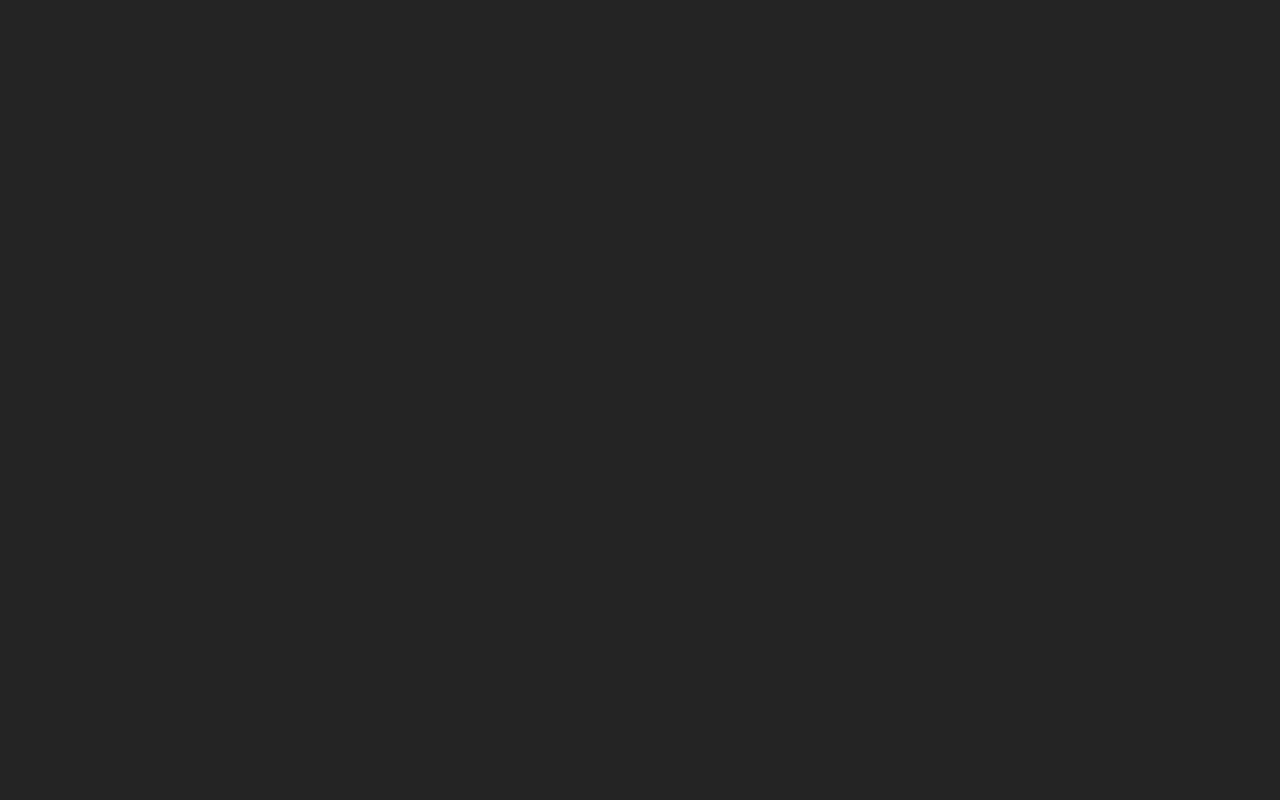
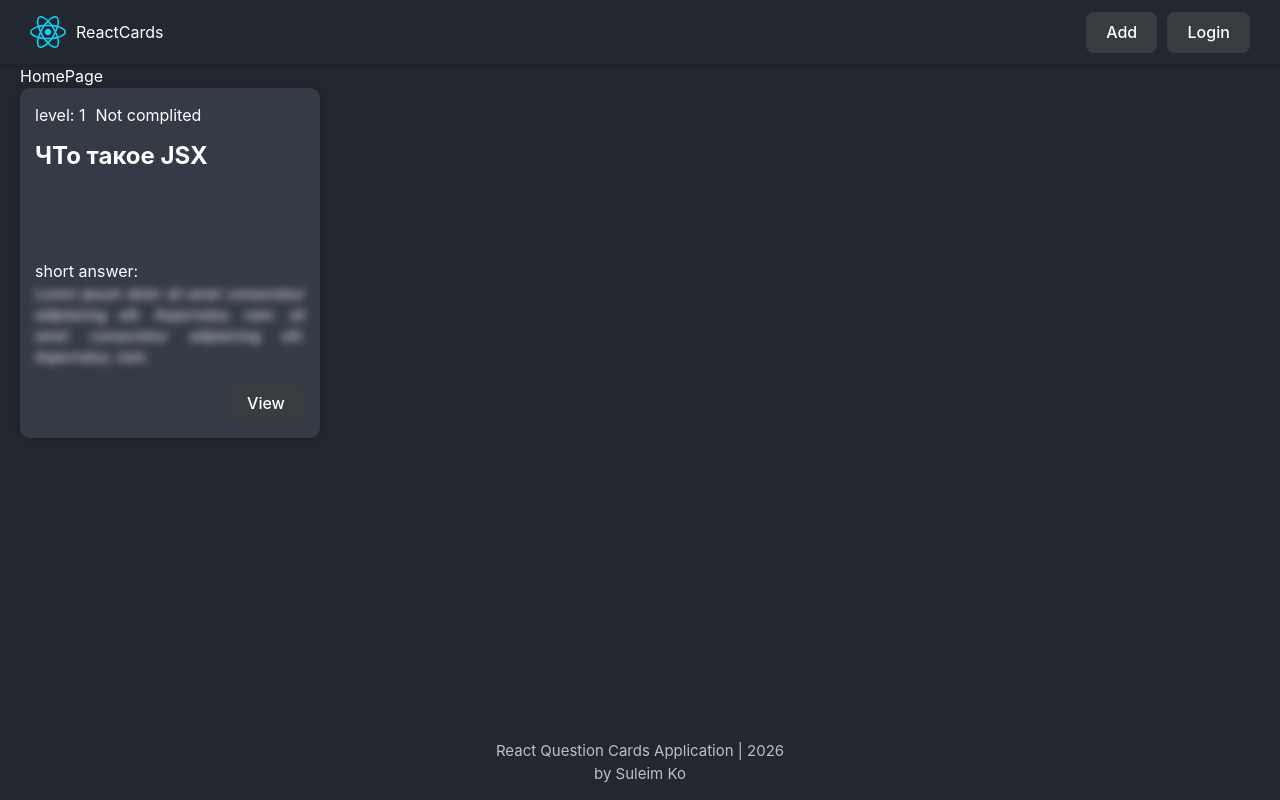
Before and after one commit to Kotiev12/react-app-course, a React (Vite) app: page / in a window 1280 px wide. Before the commit this address had no page. Built offline with nearby package versions, Linux system fonts and the light colour scheme.

Commit message:
home page, questionCard

```diff
--- a/src/App.jsx
+++ b/src/App.jsx
@@ -1,5 +1,6 @@
 import { BrowserRouter, Routes, Route } from "react-router-dom";
 import { MainLayout } from "./components/MainLayout";
+import { HomePage } from "./pages/HomePage";
 
 function App() {
   // return <MainLayout />;
@@ -7,7 +8,7 @@
     <BrowserRouter>
       <Routes>
         <Route element={<MainLayout />}>
-          <Route path="/home" element={<div>home</div>} />
+          <Route path="/" element={<HomePage />} />
           <Route path="/forbidden" element={<div>forbidden</div>} />
           <Route path="/addquestion" element={<div>add question</div>} />
         </Route>
--- a/src/components/Header/Header.jsx
+++ b/src/components/Header/Header.jsx
@@ -1,17 +1,20 @@
+import { useNavigate } from "react-router-dom";
 import ReactLogo from "../../assets/react.svg";
 import { Button } from "../Button";
 import cls from "./Header.module.css";
 
 export const Header = () => {
+  const navigate = useNavigate();
+
   return (
     <header className={cls.header}>
-      <p>
+      <p onClick={() => navigate("/")}>
         <img src={ReactLogo} alt="react logo" />
         <span>ReactCards</span>
       </p>
 
       <div className={cls.headerButtons}>
-        <Button isActive>Add</Button>
+        <Button onClick={() => navigate("/addquestion")}>Add</Button>
         <Button>Login</Button>
       </div>
     </header>
--- /dev/null
+++ b/src/components/QuestionCard/QuestionCard.jsx
@@ -0,0 +1,24 @@
+import { Button } from "../Button";
+import cls from "./QuestionCard.module.css";
+
+export const QuestionCard = () => {
+  return (
+    <div className={cls.card}>
+      <div className={cls.cardLabels}>
+        <div>level: 1</div>
+        <div>Not complited</div>
+      </div>
+
+      <h5 className={cls.cardTitle}>ЧТо такое JSX</h5>
+      <div className={cls.cardAnswers}>
+        <label>short answer:</label>
+        <p className={cls.cardAnswer}>
+          Lorem ipsum dolor sit amet consectetur adipisicing elit. Aspernatur, nam. sit amet consectetur adipisicing elit.
+          Aspernatur, nam.
+        </p>
+      </div>
+
+      <Button onClick={() => {}}>View</Button>
+    </div>
+  );
+};
--- /dev/null
+++ b/src/components/QuestionCard/QuestionCard.module.css
@@ -0,0 +1,46 @@
+.card{
+  width: 300px;
+  height: 350px;
+  border-radius: 10px;
+  padding: 15px;
+  background-color: var(--card-bg-color);
+  color: var(--text-color);
+  box-shadow: 0 0 8px 5px rgba(0, 0, 0, 0.1 );
+  display: flex;
+  flex-direction: column;
+  justify-content: flex-start;
+  align-items: flex-start;
+  gap: 15px;
+
+  button{
+    align-self: flex-end;
+  }
+}
+
+.cardLabels{
+  display: flex;
+  gap: 10px;
+}
+
+.cardTitle{
+  font-size: 24px;
+  line-height: 28px;
+}
+
+
+.cardAnswers{
+  margin-top: auto;
+}
+
+.cardAnswer{
+  font-size: 14px;
+  filter: blur(4px);
+  font-style: italic;
+  text-align: justify;
+  cursor: pointer;
+  transition: filter .8s ease-in-out;
+}
+
+.cardAnswer:hover{
+  filter: none;
+}
--- /dev/null
+++ b/src/components/QuestionCard/index.jsx
@@ -0,0 +1 @@
+export { QuestionCard } from "./QuestionCard";
--- a/src/index.css
+++ b/src/index.css
@@ -4,6 +4,9 @@
 
   --btn-bg-color: #383b3f ;
   --btn-text-color: #fff ;
+
+  --card-bg-color: #ebedf0;
+
 
 
   font-family: Inter, system-ui, Avenir, Helvetica, Arial, sans-serif;
@@ -46,6 +49,7 @@
     --text-color: #000;
     --btn-bg-color: #16444f ;
     --btn-text-color: #57c4dc ;
+    --card-bg-color: #ebedf0;
   }
 }
 @media (prefers-color-scheme: light) {
@@ -54,5 +58,6 @@
     --text-color: #fff;
     --btn-bg-color: #383b3f ;
     --btn-text-color: #fff ;
+    --card-bg-color: #343a46;
   }
 }
--- a/src/main.jsx
+++ b/src/main.jsx
@@ -6,5 +6,5 @@
 createRoot(document.getElementById("root")).render(
   <StrictMode>
     <App />
-  </StrictMode>,
+  </StrictMode>
 );
--- /dev/null
+++ b/src/pages/HomePage/HomePage.jsx
@@ -0,0 +1,11 @@
+import { QuestionCard } from "../../components/QuestionCard/QuestionCard";
+import cls from "./HomePage.module.css";
+
+export const HomePage = () => {
+  return (
+    <div>
+      HomePage
+      <QuestionCard />
+    </div>
+  );
+};
--- /dev/null
+++ b/src/pages/HomePage/index.jsx
@@ -0,0 +1 @@
+export { HomePage } from "./HomePage";
```
Also changed, not shown: src/pages/HomePage/HomePage.module.css (added).
